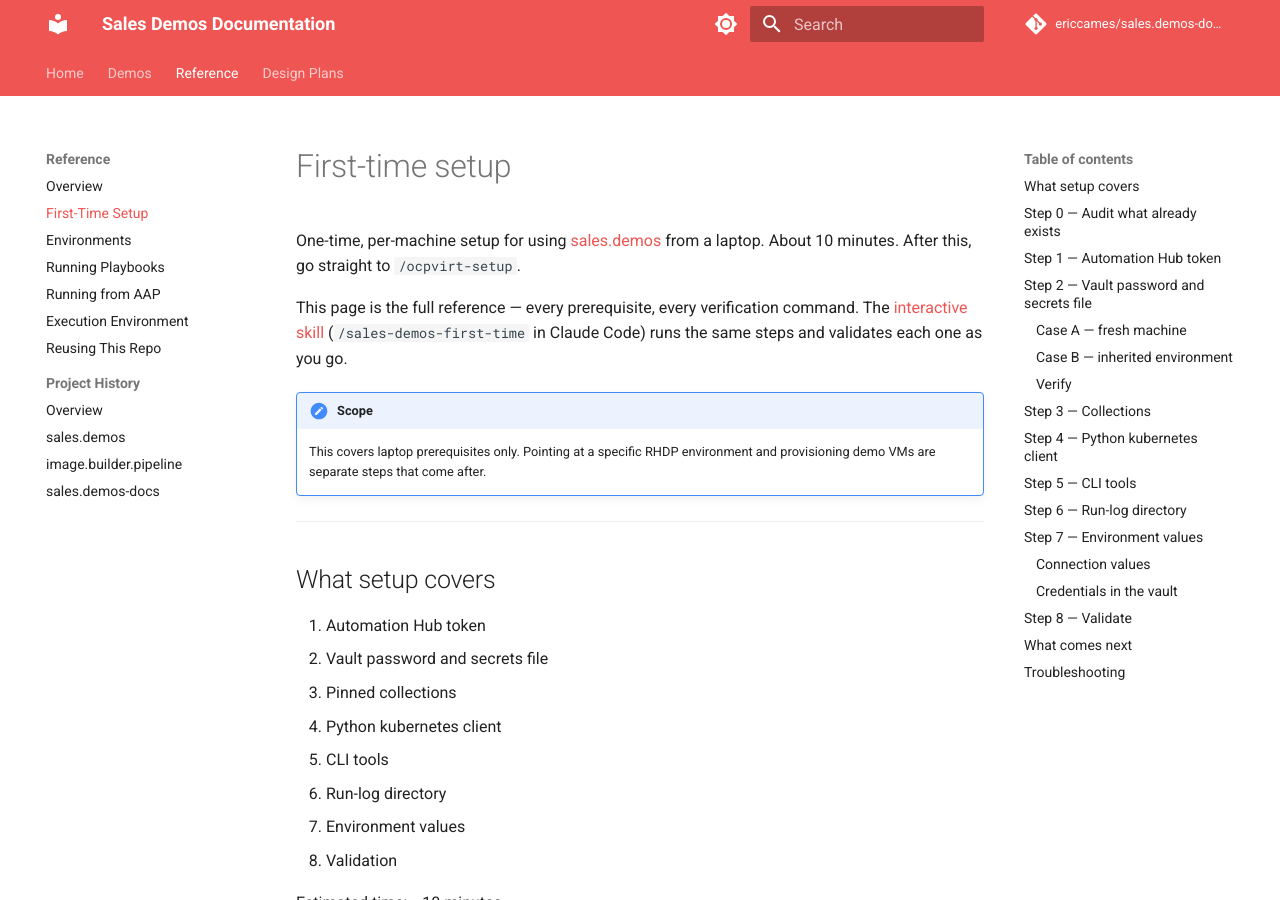
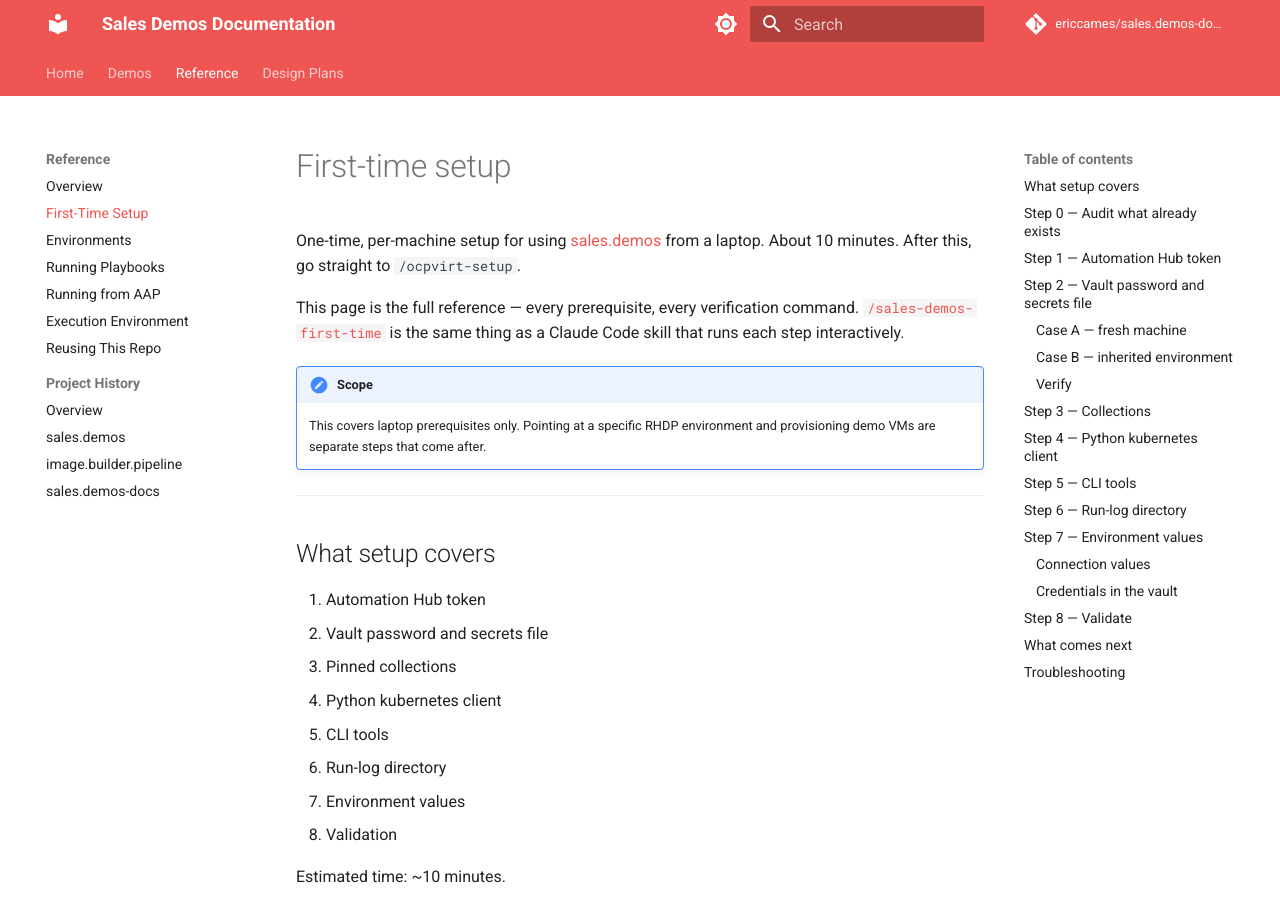
Before and after one commit to ericcames/sales.demos-docs, an MkDocs documentation site: the page built from docs/reference/first-time-setup.md, in a window 1280 px wide and 900 px high. Built offline with MkDocs 1.6.1 and Material for MkDocs 9.7.7, drawn with Linux system fonts in a browser that asks for light colours; comment, search, counter and statistics services are not loaded.

Commit message:
docs: standardize skill reference to backtick-code link style (#37)
Match the pattern used in the sales.demos README: the skill name
as backtick-code link text rather than "interactive skill" with the
name in parentheses.

Closes #36

Co-authored-by: Claude Opus 4.6 <noreply@anthropic.com>

```diff
--- a/docs/reference/first-time-setup.md
+++ b/docs/reference/first-time-setup.md
@@ -5,10 +5,9 @@ One-time, per-machine setup for using
 10 minutes. After this, go straight to `/ocpvirt-setup`.
 
 This page is the full reference — every prerequisite, every verification
-command. The
-[interactive skill](https://github.com/ericcames/sales.demos/blob/main/.claude/skills/sales-demos-first-time/SKILL.md)
-(`/sales-demos-first-time` in Claude Code) runs the same steps and validates
-each one as you go.
+command.
+[`/sales-demos-first-time`](https://github.com/ericcames/sales.demos/blob/main/.claude/skills/sales-demos-first-time/SKILL.md)
+is the same thing as a Claude Code skill that runs each step interactively.
 
 !!! note "Scope"
     This covers laptop prerequisites only. Pointing at a specific RHDP
```
